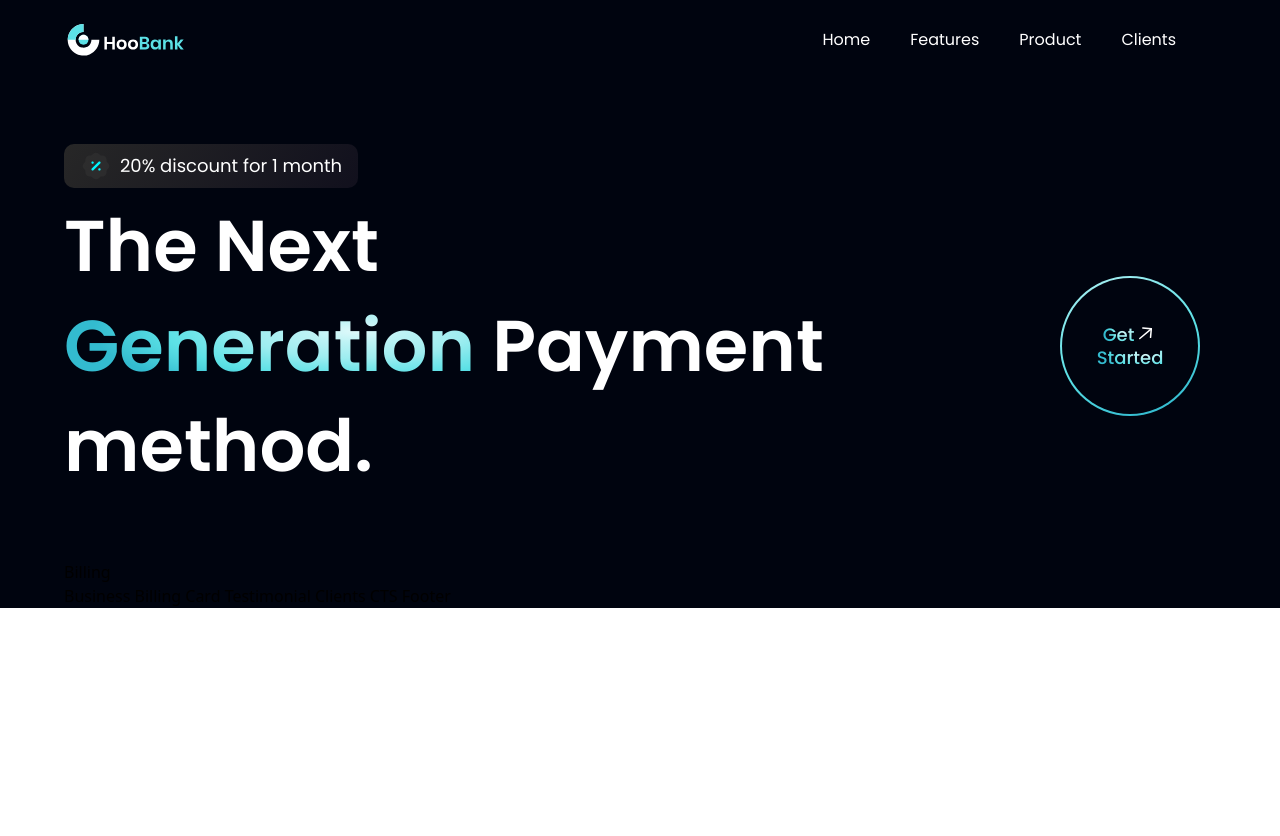
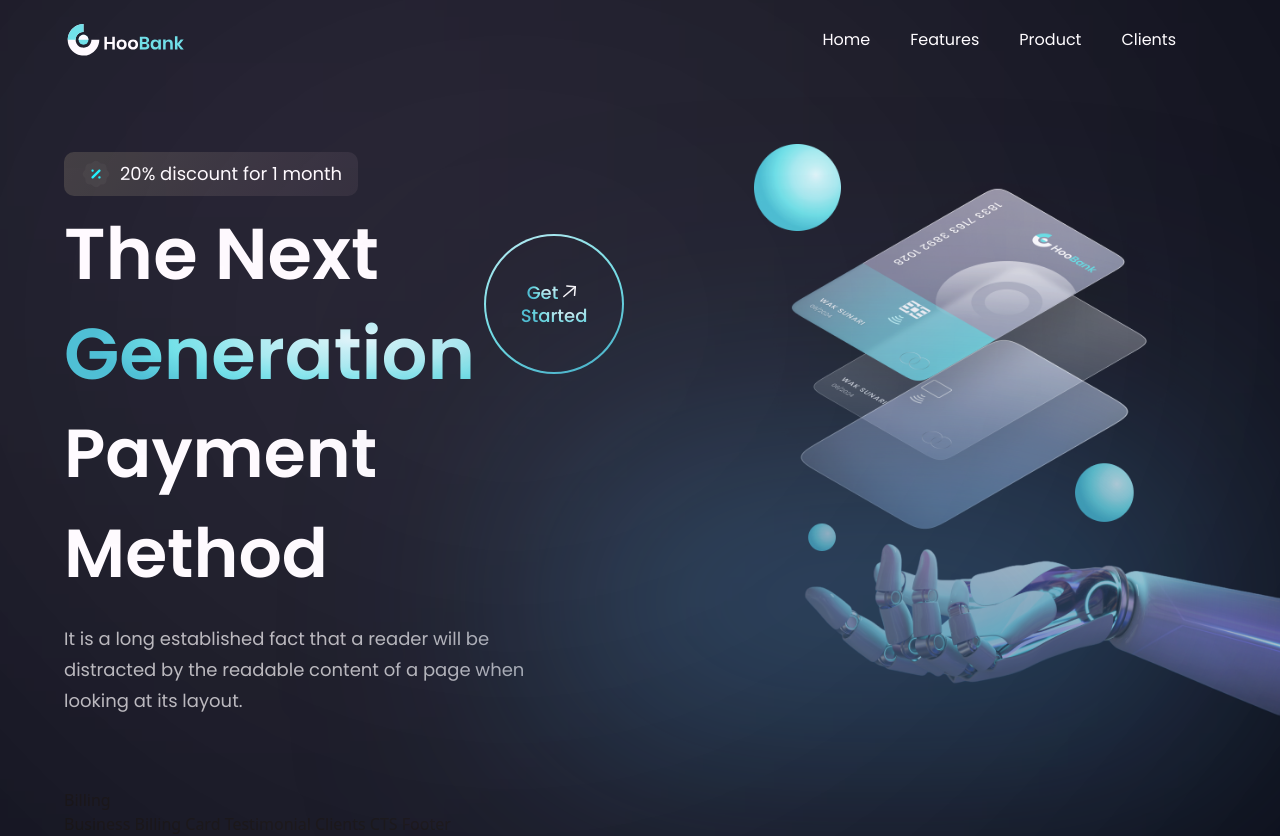
Before and after one commit to SyedUmairCodes/modern-payments-react, a React (Vite) app: page / in a window 1280 px wide. Before the commit the page ends 800 px from the top, so only its background shows below. Built offline with nearby package versions, Linux system fonts and the light colour scheme.

Commit message:
Hero section completed

```diff
--- a/src/components/Hero.jsx
+++ b/src/components/Hero.jsx
@@ -14,12 +14,31 @@
             </div>
 
             <div className="flex flex-row justify-between items-center w-full">
-                <h1 className="flex-1 font-poppins font-semibold ss:text-[72px] text-[52px] text-white ss:leading-[100px] leading-[75px]">The Next <br className="sm:block hidden"/> <span className="text-gradient">Generation</span> Payment method.</h1>
+                <h1 className="flex-1 font-poppins font-semibold ss:text-[72px] text-[52px] text-white ss:leading-[100px] leading-[75px]">The
+                    Next <br className="sm:block hidden"/> <span className="text-gradient">Generation</span></h1>
                 <div className="ss:flex hidden md:mr-4 mr-0">
                     <GetStarted/>
                 </div>
             </div>
+
+            <h1 className="font-poppins font-semibold ss:text-[68px] text-[52px] text-white ss:leading-[100px] leading-[75px] w-full">Payment
+                Method</h1>
+            <p className={`${styles.paragraph} max-w-[470px] mt-5`}>It is a long established fact that a reader will be
+                distracted by the readable content of a page when looking at its layout.</p>
         </div>
+
+        <div className={`flex-1 flex ${styles.flexCenter} md:my-0 my-10 relative`}>
+            <img src={robot} alt="robot-hand" className="w-[100%] h-[100%] relative z-5"/>
+        </div>
+        {/*Hero image grdients*/}
+        <div className="absolute z-[0] w-[40%] h-[35%] top-0 pink__gradient " />
+        <div className="absolute z-[1] w-[80%] h-[80%] rounded-full bottom-40 white__gradient " />
+        <div className="absolute z-[0] w-[50%] h-[50%] right-20 bottom-20 blue__gradient " />
+
+    {/* Get started button for mobile devices*/}
+      <div className={`ss:hidden ${styles.flexCenter}`}>
+          <GetStarted/>
+      </div>
     </section>
 }
 
```
